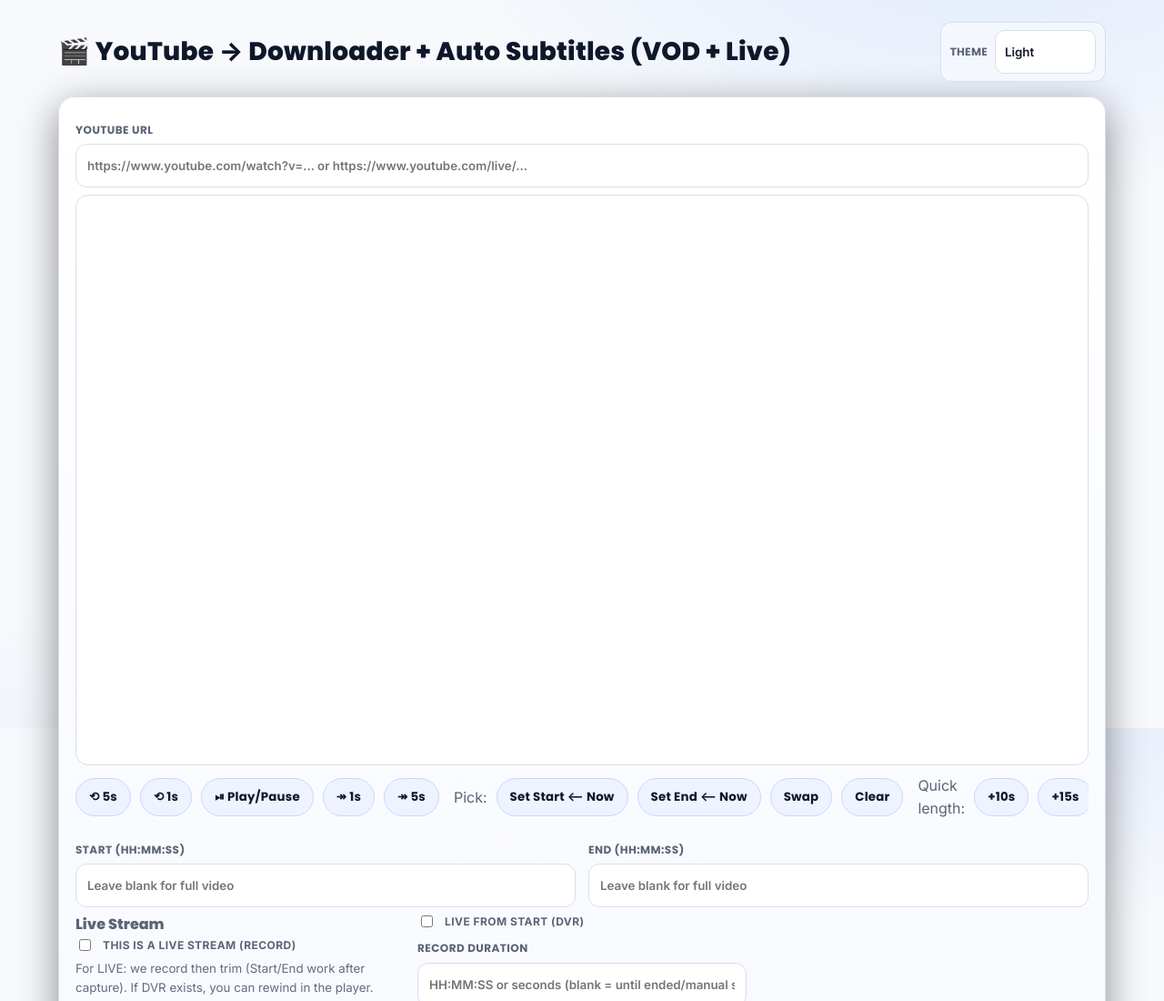
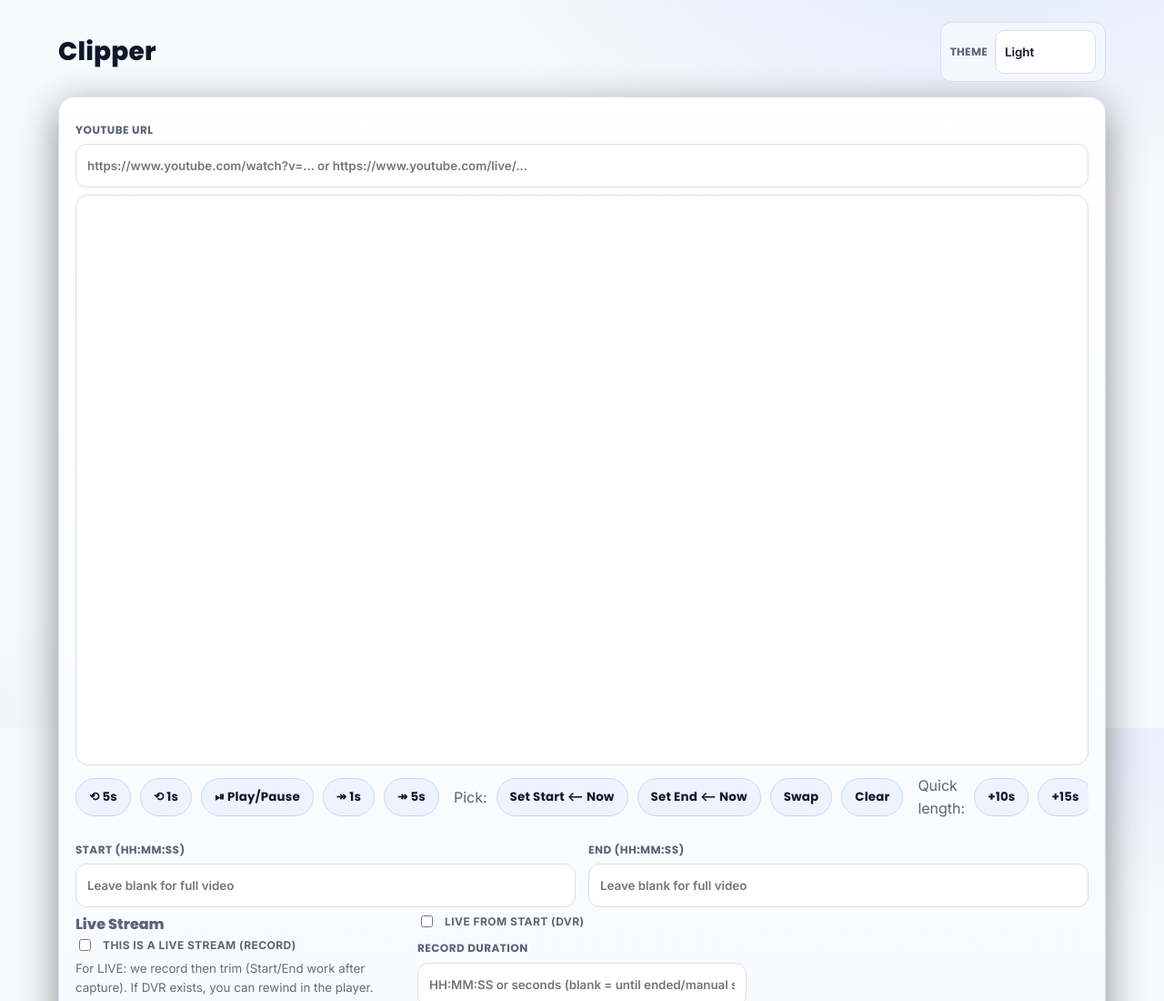
Before and after one commit to Swotboysandy/Clipper, a plain HTML site: page index.html in a window 1280 px wide. Shown: the top 1100 px of the page at 91% size. Drawn offline with Linux system fonts and the light colour scheme.

Commit message:
Clipper Final

```diff
--- a/index.html
+++ b/index.html
@@ -2,7 +2,7 @@
 <html lang="en" data-theme="dark">
 <head>
 <meta charset="utf-8" />
-<title>YouTube → Downloader + Auto Subtitles (VOD + Live)</title>
+<title>Clipper</title>
 <meta name="viewport" content="width=device-width, initial-scale=1" />
 <!-- Fonts: Inter (UI), Poppins (headings/buttons), JetBrains Mono (logs) -->
 <link href="https://fonts.googleapis.com/css2?family=Inter:wght@400;500;600;700;800;900&family=JetBrains+Mono:wght@500;600;700&family=Poppins:wght@500;600;700;800&display=swap" rel="stylesheet">
@@ -219,7 +219,7 @@
 <body>
 <div class="wrap">
   <header>
-    <h1>🎬 YouTube → Downloader + Auto Subtitles (VOD + Live)</h1>
+    <h1>Clipper </h1>
     <!-- Theme switcher (does not change your form fields) -->
     <div class="theme-switch" title="Theme">
       <label for="themeSel">Theme</label>
```
